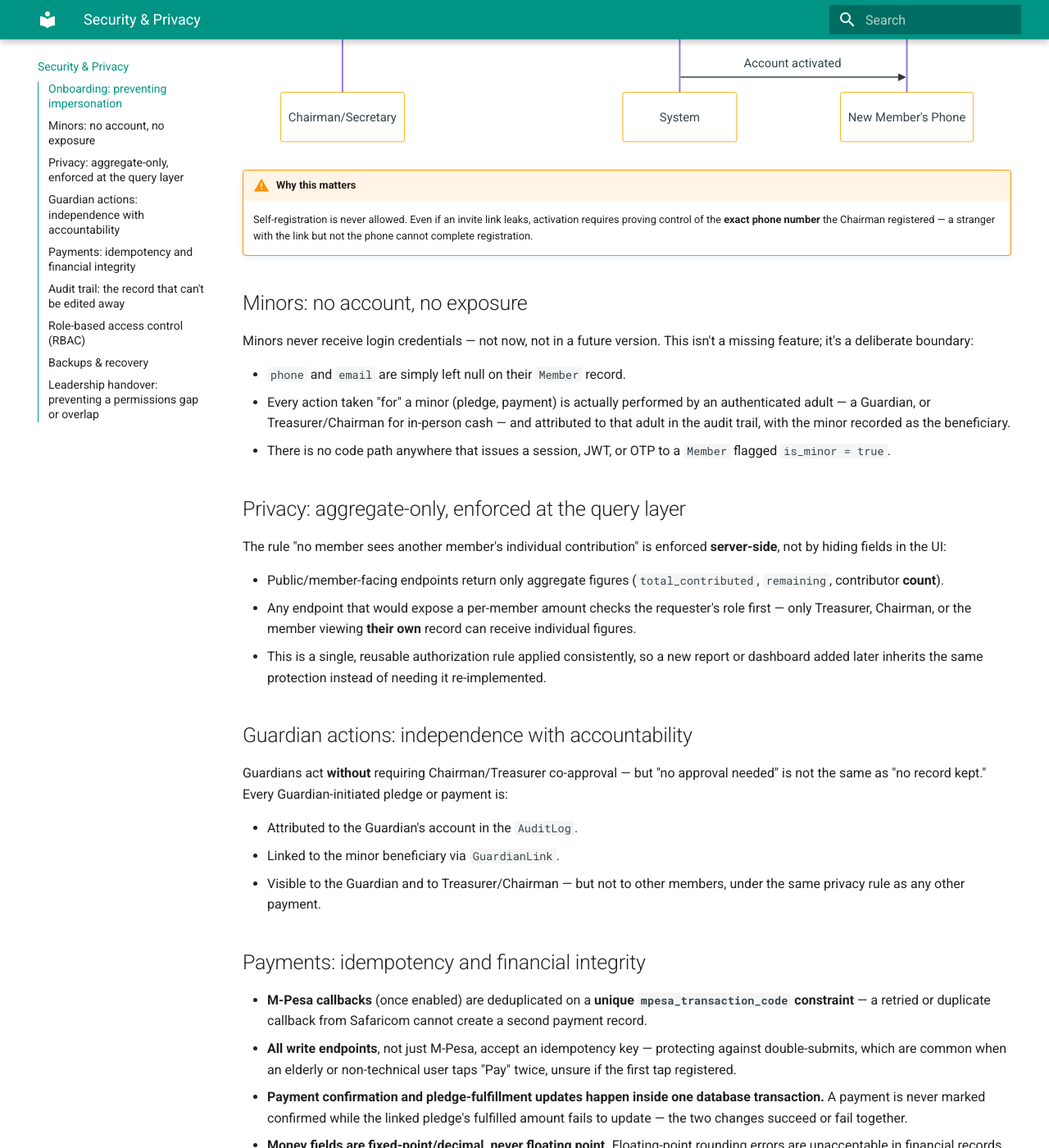
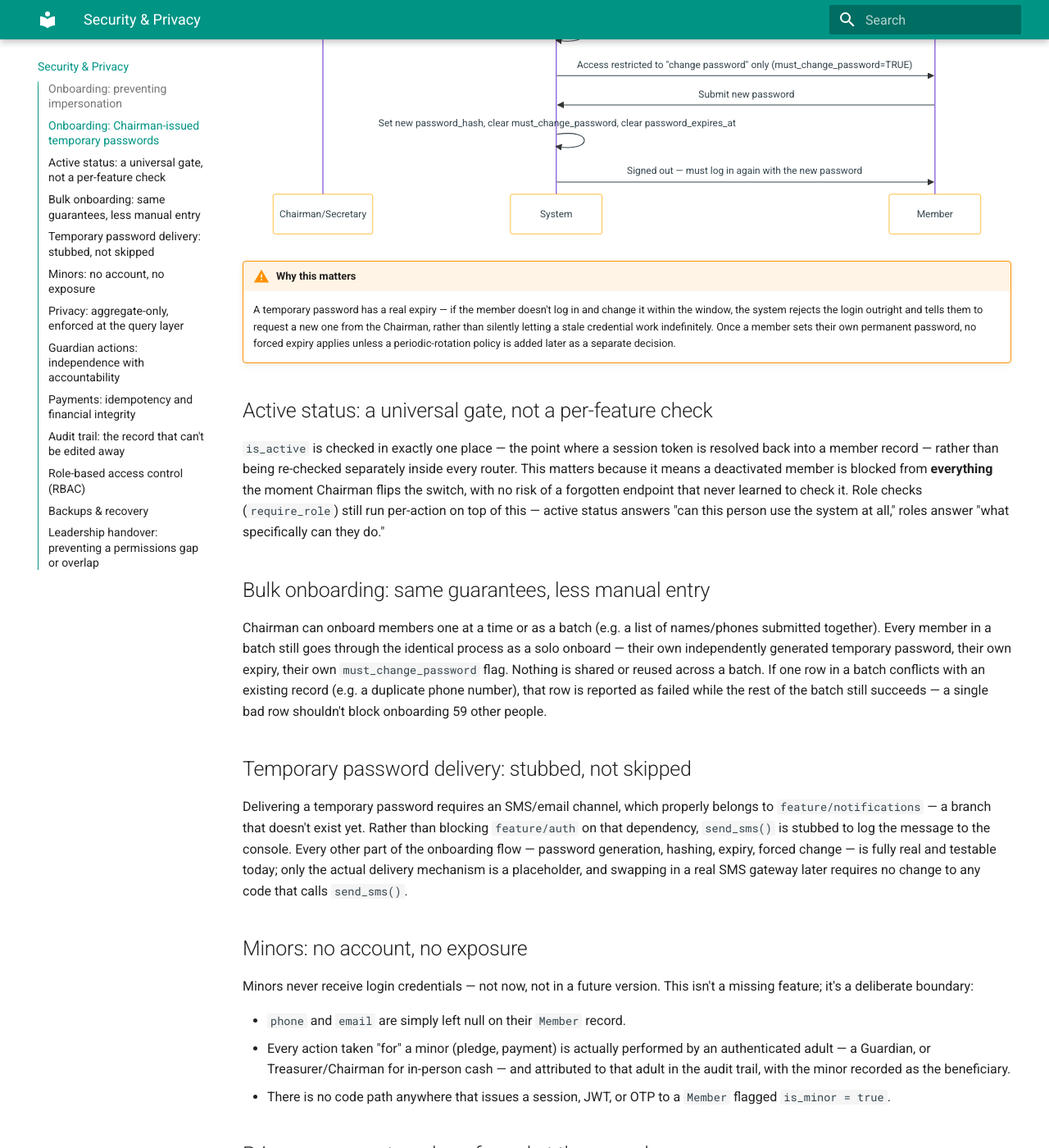
Before and after one commit to Vinnie-8/family-contribution-system, an MkDocs documentation site: the page built from docs/security-and-privacy.md, in a window 1280 px wide and 1400 px high, scrolled down 709 px. Shown: the whole window at 82% size. Built offline with MkDocs 1.6.1 and Material for MkDocs 9.7.7, drawn with Linux system fonts in a browser that asks for light colours; some of the changed text lies outside the part shown.

Commit message:
Update docs: bulk onboarding, temp-password auth flow, send_sms stub

````diff
--- a/docs/decision-log.md
+++ b/docs/decision-log.md
@@ -6,6 +6,9 @@ A running record of design decisions, why they were made, and what's still open
 
 | Decision | Rationale |
 |---|---|
+| Onboarding uses a Chairman-issued temporary password (with expiry + forced change on first login), not an invite link/OTP | Simpler and more realistic for a Chairman who already personally knows and contacts every member directly; the expiry + forced-change step still prevents indefinite use of a stale or leaked credential |
+| Chairman can onboard members individually or in bulk, each still receiving an independent temp password | Saves significant manual entry time for ~60 members while keeping per-member security properties identical to single onboarding |
+| `send_sms()` is stubbed to log to console until `feature/notifications` is built | Lets the full auth flow be built and tested end-to-end now without blocking on SMS gateway integration; swapping in the real implementation later requires no change to calling code |
 | Individual contribution amounts are never shown to other members — aggregate-only, always | Preserves family harmony and privacy while still giving everyone visibility into overall progress |
 | v1 targets a single family (~60 members); multi-tenancy is designed into the schema but not built as a user-facing feature | Avoids premature complexity while keeping the door open for scaling to other families later without a schema rewrite |
 | Manual payments (bank transfer/cash/in-kind) are the only live method in v1; M-Pesa STK Push is built against the Daraja sandbox but feature-flagged off | Matches how the family currently pays; keeps the M-Pesa integration work usable for learning without risking real transactions on an unproven flow |
--- a/docs/functional-requirements.md
+++ b/docs/functional-requirements.md
@@ -1,13 +1,15 @@
 # Functional Requirements
 
 ## 3.1 Member Management & Onboarding
-- **FR1.1** — Chairman/Secretary pre-creates a member record (name, phone, email, ID number, household) *before* the person has an account. Self-registration is not permitted — membership is always Chairman-gated.
-- **FR1.2** — System generates a single-use, expiring **invite token** tied to the member's specific phone number, sent via SMS. Activation requires OTP verification of that exact number, so a leaked link cannot be used by a non-family member.
-- **FR1.3** — Chairman can activate/deactivate adult members.
-- **FR1.4** — A **Minor Member** record can be created directly (no invite token, no login) and linked to a Guardian via `GuardianLink`. Minors appear in the directory as "linked to [Guardian]."
-- **FR1.5** — Members can be grouped into optional households/family branches.
-- **FR1.6** — Directory view of all active members (adults and minors), filterable by household.
-
+- **FR1.1** — Chairman/Secretary pre-creates a member record (name, phone, email, ID number, household) directly.
+- **FR1.2** — Chairman can onboard members **individually** (one form) or **in bulk** (a list of members submitted in one action). Each member — whether onboarded alone or as part of a batch — independently receives their own temporary password, expiry, and `must_change_password` flag; passwords are never shared or reused across members in a batch. A bulk batch reports success/failure per row rather than failing the whole batch if one row has a conflict (e.g. a duplicate phone number).
+- **FR1.3** — On creation, the system generates a **temporary password** per member, hashes it, and stores it along with `must_change_password = true` and a `password_expires_at` timestamp (e.g. 48 hours out). Delivery is via `send_sms()` — stubbed to log to console until `feature/notifications` is built, at which point the real SMS gateway replaces the stub with no change needed to the onboarding logic that calls it.
+- **FR1.4** — On first login with a temporary password, the member is restricted to only the change-password action until they set a permanent password. On successful change, `must_change_password` is cleared, `password_expires_at` is cleared, and the member is signed out and required to log in again with the new password.
+- **FR1.5** — If a temporary password's `password_expires_at` has passed before the member logs in, login is rejected with a message directing them to request a new temporary password from the Chairman — not a generic login failure.
+- **FR1.6** — Chairman can activate/deactivate members. `is_active` is checked as a universal gate whenever a member's identity is resolved from their session — a deactivated member is blocked from every action, not just specific ones.
+- **FR1.7** — A **Minor Member** record can be created directly (no credentials, no login) and linked to a Guardian via `GuardianLink`. Minors appear in the directory as "linked to [Guardian]."
+- **FR1.8** — Members can be grouped into optional households/family branches.
+- **FR1.9** — Directory view of all active members (adults and minors), filterable by household.
 ## 3.2 Contribution Rules & AGM
 - **FR2.1** — Chairman can define a **`ContributionRule`** set for a campaign, specifying different amounts per member category (e.g. male: KES 2,000, female: KES 500 + one hen). Rules are data, not hardcoded logic — new categories or amounts don't require a code change.
 - **FR2.2** — Contributions can be **cash or in-kind** (e.g. a hen), each with an optional estimated value for reporting purposes.
--- a/docs/security-and-privacy.md
+++ b/docs/security-and-privacy.md
@@ -4,24 +4,42 @@ This page explains **how**, not just **what** — the reasoning behind each safe
 
 ## Onboarding: preventing impersonation
 
-A public, guessable invite link is a real risk — it can be forwarded or screenshotted, letting a non-family member register as a "member."
+## Onboarding: Chairman-issued temporary passwords
+
+There's no invite link or OTP step — the Chairman creates the member record directly, and the system issues credentials immediately.
 
 ```mermaid
 sequenceDiagram
     participant C as Chairman/Secretary
     participant S as System
-    participant M as New Member's Phone
+    participant M as Member
 
-    C->>S: Pre-create member record (name, phone, household)
-    S->>S: Generate single-use, expiring InviteToken tied to that phone number
-    S->>M: Send SMS with invite link + OTP
-    M->>S: Open link, enter OTP
-    S->>S: Verify OTP matches the token's phone number
-    S->>M: Account activated
+    C->>S: Create member record (name, phone, email)
+    S->>S: Generate temporary password, hash it, set must_change_password=TRUE, set password_expires_at = now + 48h
+    S->>M: Deliver temporary password (SMS/email)
+    M->>S: Log in with phone/email + temporary password
+    S->>S: Check is_active, check password_expires_at, verify password hash
+    S->>M: Access restricted to "change password" only (must_change_password=TRUE)
+    M->>S: Submit new password
+    S->>S: Set new password_hash, clear must_change_password, clear password_expires_at
+    S->>M: Signed out — must log in again with the new password
 ```
 
 !!! warning "Why this matters"
-    Self-registration is never allowed. Even if an invite link leaks, activation requires proving control of the **exact phone number** the Chairman registered — a stranger with the link but not the phone cannot complete registration.
+    A temporary password has a real expiry — if the member doesn't log in and change it within the window, the system rejects the login outright and tells them to request a new one from the Chairman, rather than silently letting a stale credential work indefinitely. Once a member sets their own permanent password, no forced expiry applies unless a periodic-rotation policy is added later as a separate decision.
+
+## Active status: a universal gate, not a per-feature check
+
+`is_active` is checked in exactly one place — the point where a session token is resolved back into a member record — rather than being re-checked separately inside every router. This matters because it means a deactivated member is blocked from **everything** the moment Chairman flips the switch, with no risk of a forgotten endpoint that never learned to check it. Role checks (`require_role`) still run per-action on top of this — active status answers "can this person use the system at all," roles answer "what specifically can they do."
+
+## Bulk onboarding: same guarantees, less manual entry
+
+Chairman can onboard members one at a time or as a batch (e.g. a list of names/phones submitted together). Every member in a batch still goes through the identical process as a solo onboard — their own independently generated temporary password, their own expiry, their own `must_change_password` flag. Nothing is shared or reused across a batch. If one row in a batch conflicts with an existing record (e.g. a duplicate phone number), that row is reported as failed while the rest of the batch still succeeds — a single bad row shouldn't block onboarding 59 other people.
+
+## Temporary password delivery: stubbed, not skipped
+
+Delivering a temporary password requires an SMS/email channel, which properly belongs to `feature/notifications` — a branch that doesn't exist yet. Rather than blocking `feature/auth` on that dependency, `send_sms()` is stubbed to log the message to the console. Every other part of the onboarding flow — password generation, hashing, expiry, forced change — is fully real and testable today; only the actual delivery mechanism is a placeholder, and swapping in a real SMS gateway later requires no change to any code that calls `send_sms()`.
+
 
 ## Minors: no account, no exposure
 
````
